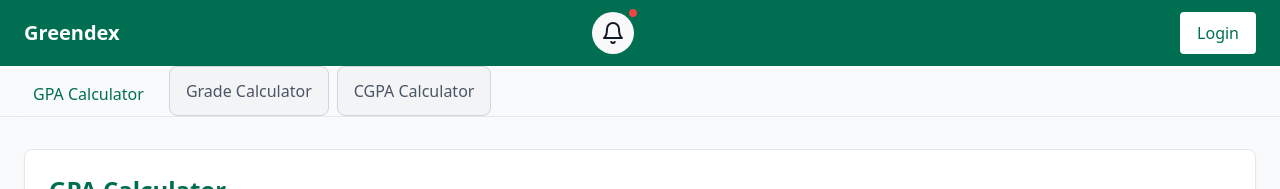
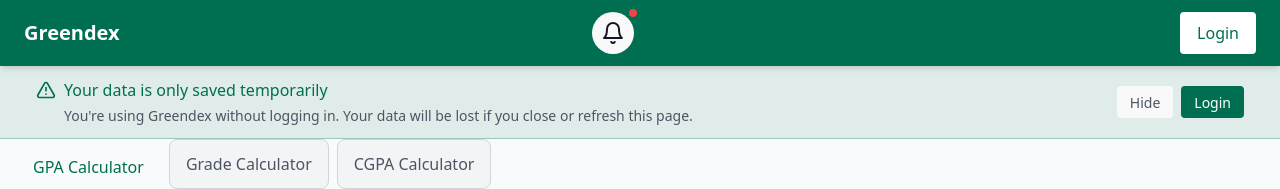
Before and after one commit to Shujimaki/dlsu-gpa-tracker, a React (Vite) app: page / in a window 1280 px wide. Both pictures are taken after a click on the button 807 px from the left and 85 px from the top of the page. Shown: the top 189 px of the page. Built offline with nearby package versions, Linux system fonts and the light colour scheme; no server answers.

Commit message:
Add Anonymous Usage warning components

```diff
--- a/src/App.tsx
+++ b/src/App.tsx
@@ -10,7 +10,7 @@
 import type { User as FirebaseUser } from 'firebase/auth'
 import { auth } from './config/firebase';
 import { onAuthStateChanged, signOut, setPersistence, browserSessionPersistence } from 'firebase/auth';
-import { Github, Mail } from 'lucide-react';
+import { Github, Mail, AlertTriangle } from 'lucide-react';
 
 function App() {
   const [user, setUser] = useState<FirebaseUser | null>(null)
@@ -23,6 +23,80 @@
     const storedTerm = sessionStorage.getItem('currentTerm');
     return storedTerm ? parseInt(storedTerm, 10) : 1;
   });
+
+  // Anonymous user warning state
+  const [showAnonymousWarning, setShowAnonymousWarning] = useState(false);
+  const [warningDismissed, setWarningDismissed] = useState(false);
+
+  // Add basic beforeunload handler for anonymous users
+  useEffect(() => {
+    // Only add if user is not logged in and auth is initialized
+    if (authInitialized && !user) {
+      console.log("Adding beforeunload handler for anonymous user");
+
+      // NOTE: We intentionally removed the beforeunload handler since we're now showing
+      // a permanent warning banner to the user. This avoids duplicate warnings.
+      // If data loss prevention is critical in the future, this can be re-enabled.
+
+      return () => {
+        console.log("No beforeunload handler to remove");
+      };
+    }
+  }, [authInitialized, user]);
+
+  // Check for anonymous user data and show warning if needed
+  useEffect(() => {
+    // Skip if user is logged in or auth is not initialized
+    if (user || !authInitialized) {
+      return;
+    }
+
+    console.log("Setting up anonymous user data detection");
+
+    // Function to check for user data
+    const checkForUserData = () => {
+      // Skip check if user is logged in
+      if (user) return;
+
+      const hasData = Object.keys(sessionStorage).some(key =>
+        key.startsWith('term_') ||
+        key === 'grade_calculator_data' ||
+        key === 'cgpa_settings'
+      );
+
+      // Only update state if the value is changing to avoid re-renders
+      if (hasData !== showAnonymousWarning) {
+        console.log("Anonymous user data status changed:", hasData ? "Data found" : "No data");
+        setShowAnonymousWarning(hasData);
+      }
+    };
+
+    // Initial check
+    checkForUserData();
+
+    // Set up listeners for storage changes
+    const handleStorageChange = () => {
+      console.log("Storage changed, rechecking data");
+      checkForUserData();
+    };
+
+    // Use storage event and periodic checks
+    window.addEventListener('storage', handleStorageChange);
+
+    // Check every 10 seconds as a fallback
+    const interval = setInterval(checkForUserData, 10000);
+
+    // Also check after any user interaction with the page
+    document.addEventListener('click', checkForUserData);
+    document.addEventListener('keydown', checkForUserData);
+
+    return () => {
+      window.removeEventListener('storage', handleStorageChange);
+      document.removeEventListener('click', checkForUserData);
+      document.removeEventListener('keydown', checkForUserData);
+      clearInterval(interval);
+    };
+  }, [user, authInitialized, showAnonymousWarning]);
 
   // Listen for tab switch events
   useEffect(() => {
@@ -61,6 +135,13 @@
     const unsubscribe = onAuthStateChanged(auth, (user) => {
       setUser(user);
       setAuthInitialized(true);
+
+      // Hide warning when user is logged in
+      if (user) {
+        setShowAnonymousWarning(false);
+        setWarningDismissed(false);
+      }
+
       console.log("Auth state changed:", user ? `User ${user.uid} logged in` : "No user logged in");
     });
 
@@ -87,6 +168,9 @@
       // Sign out of Firebase
       await signOut(auth);
 
+      // Reset warning states
+      setWarningDismissed(false);
+
       // Clear user state
       setUser(null);
 
@@ -109,7 +193,45 @@
         onLoginClick={() => setShowLoginModal(true)}
         onLogout={handleLogout}
         onShowUpdateModal={() => setShowUpdateModal(true)}
+        showWarningIndicator={showAnonymousWarning && warningDismissed && !user}
+        onShowWarning={() => setWarningDismissed(false)}
       />
+
+      {/* Anonymous user warning banner */}
+      {showAnonymousWarning && !warningDismissed && (
+        <div className="bg-dlsu-green bg-opacity-10 border-b border-dlsu-green border-opacity-30 p-3 transition-all duration-300">
+          <div className="container mx-auto px-4 md:px-6">
+            <div className="flex flex-col sm:flex-row items-start sm:items-center justify-between gap-3">
+              <div className="flex items-start">
+                <AlertTriangle className="h-5 w-5 text-dlsu-green mr-2 flex-shrink-0 mt-0.5" />
+                <div>
+                  <p className="text-dlsu-green font-medium">
+                    Your data is only saved temporarily
+                  </p>
+                  <p className="text-gray-600 text-sm mt-1">
+                    You're using Greendex without logging in. Your data will be lost if you close or refresh this page.
+                  </p>
+                </div>
+              </div>
+              <div className="flex items-center gap-2 sm:flex-shrink-0">
+                <button
+                  onClick={() => setWarningDismissed(true)}
+                  className="text-gray-600 hover:text-dlsu-green text-sm py-1.5 px-3 h-8 rounded whitespace-nowrap"
+                  aria-label="Hide warning"
+                >
+                  Hide
+                </button>
+                <button
+                  onClick={() => setShowLoginModal(true)}
+                  className="warning-login-btn px-3 py-1.5 rounded text-sm h-8"
+                >
+                  Login
+                </button>
+              </div>
+            </div>
+          </div>
+        </div>
+      )}
 
       <main className="flex-1 flex flex-col w-full">
         <TabNavigation activeTab={activeTab} setActiveTab={setActiveTab} />
--- a/src/components/Header.tsx
+++ b/src/components/Header.tsx
@@ -1,4 +1,4 @@
-import { Bell } from 'lucide-react';
+import { Bell, AlertTriangle } from 'lucide-react';
 import type { User } from 'firebase/auth';
 
 interface HeaderProps {
@@ -6,9 +6,18 @@
   onLoginClick: () => void;
   onLogout: () => void;
   onShowUpdateModal: () => void;
+  showWarningIndicator?: boolean;
+  onShowWarning?: () => void;
 }
 
-const Header = ({ user, onLoginClick, onLogout, onShowUpdateModal }: HeaderProps) => {
+const Header = ({
+  user,
+  onLoginClick,
+  onLogout,
+  onShowUpdateModal,
+  showWarningIndicator = false,
+  onShowWarning = () => {}
+}: HeaderProps) => {
   // Function to truncate username/email if too long
   const formatUserIdentifier = (user: User) => {
     const displayName = user.displayName || user.email || 'User';
@@ -25,6 +34,21 @@
             <h1 className="text-xl font-bold">Greendex</h1>
           </div>
 
+            <div className="flex items-center">
+              {/* Warning indicator button */}
+              {showWarningIndicator && (
+                <button
+                  onClick={onShowWarning}
+                  className="p-2 mr-2 bg-amber-100 hover:bg-amber-200 rounded-full transition-colors border border-amber-300 relative"
+                  aria-label="Show data warning"
+                  title="Your data is only saved temporarily"
+                >
+                  <AlertTriangle size={20} className="text-amber-600" />
+                  <span className="absolute -top-1 -right-1 w-2 h-2 bg-amber-500 rounded-full"></span>
+                </button>
+              )}
+
+              {/* Update notification bell */}
               <button
                 onClick={onShowUpdateModal}
                 className="p-2 hover:bg-dlsu-light-green rounded-full transition-colors relative"
@@ -34,6 +58,7 @@
                 <span className="absolute -top-1 -right-1 w-2 h-2 bg-red-500 rounded-full"></span>
               </button>
             </div>
+          </div>
 
           {/* Bottom row with user info and login/logout button */}
           <div className="flex justify-end items-center w-full mt-2 sm:mt-0">
@@ -42,7 +67,7 @@
                 <span className="text-sm max-w-[200px] truncate">{formatUserIdentifier(user)}</span>
                 <button
                   onClick={onLogout}
-                  className="px-4 py-2 bg-white text-dlsu-green rounded hover:bg-gray-100 transition-colors"
+                  className="header-logout-btn px-4 py-2 rounded"
                 >
                   Logout
                 </button>
@@ -50,7 +75,7 @@
             ) : (
               <button
                 onClick={onLoginClick}
-                className="px-4 py-2 bg-white text-dlsu-green rounded hover:bg-gray-100 transition-colors"
+                className="header-login-btn px-4 py-2 rounded"
               >
                 Login
               </button>
--- a/src/index.css
+++ b/src/index.css
@@ -15,6 +15,27 @@
   input, select, textarea, button {
     @apply bg-white text-gray-900 border-gray-300;
     color-scheme: light only;
+  }
+}
+
+@layer components {
+  /* App-specific button styles */
+  .warning-login-btn {
+    @apply bg-dlsu-green text-white transition-colors;
+  }
+
+  .warning-login-btn:hover {
+    @apply bg-dlsu-dark-green;
+  }
+
+  .header-login-btn,
+  .header-logout-btn {
+    @apply bg-white text-dlsu-green transition-colors;
+  }
+
+  .header-login-btn:hover,
+  .header-logout-btn:hover {
+    @apply bg-gray-100;
   }
 }
 
--- a/tailwind.config.js
+++ b/tailwind.config.js
@@ -10,6 +10,7 @@
       colors: {
         'dlsu-green': '#006f51',
         'dlsu-light-green': '#00a651',
+        'dlsu-dark-green': '#005940',
       },
       backgroundColor: {
         // Ensure light backgrounds for form elements
```
Lines whose indentation alone changed are shown as unchanged.
